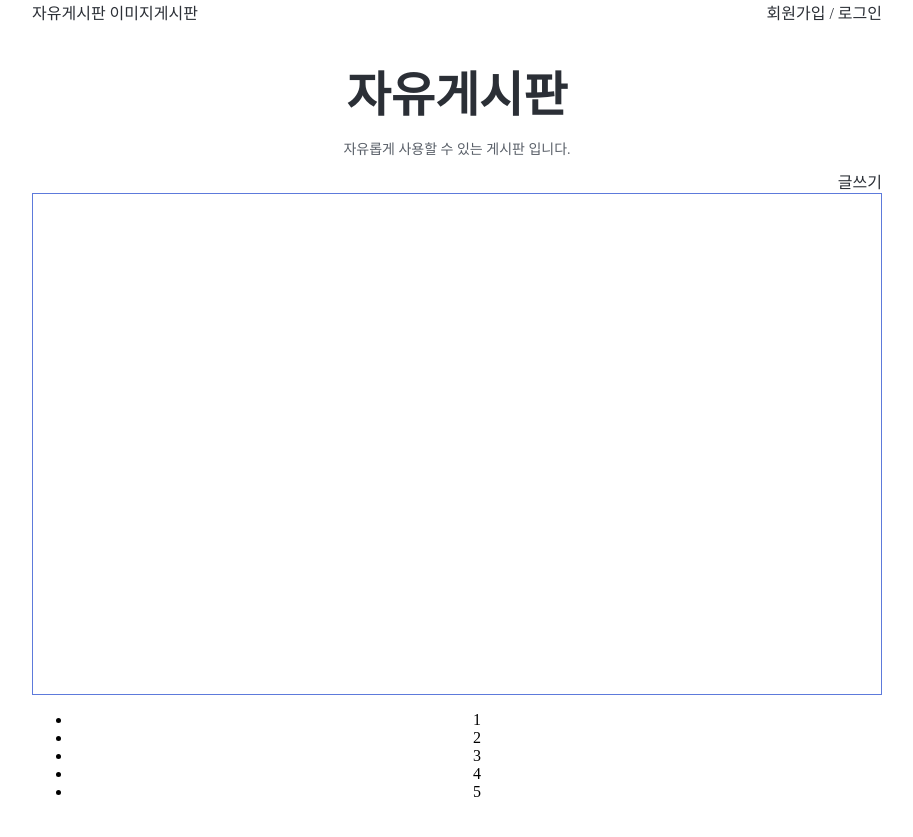
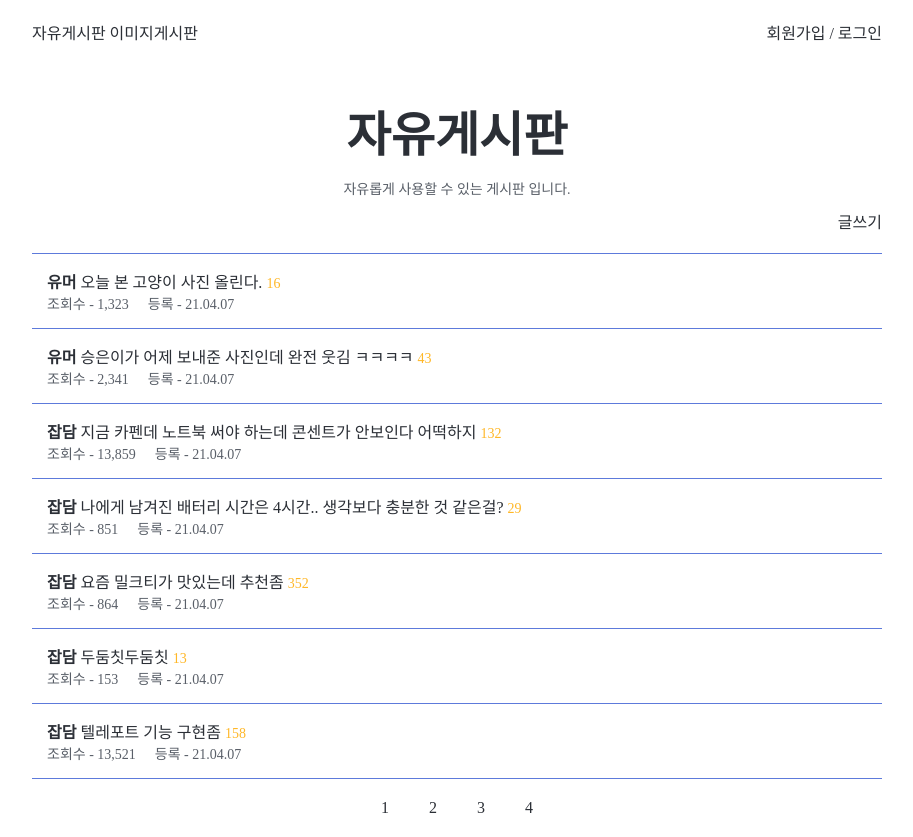
Before and after one commit to yebun91/MakeSimpleBoard, a plain HTML site: page index.html in a window 1280 px wide. Shown: the whole page, without its empty margins (183-1096 px from the left). Drawn offline with Linux system fonts and the light colour scheme.

Commit message:
모양만 만듦

```diff
--- a/index.html
+++ b/index.html
@@ -23,25 +23,113 @@
       </span>
     </span>
   </nav>
-  <head>
+  <head id="head">
     <h1>자유게시판</h1>
     <h2>자유롭게 사용할 수 있는 게시판 입니다.</h2>
   </head>
-  <div class="write">
+  <div id="write">
     <a href="http://">글쓰기</a>
   </div>
-  <div class="list">
-    <div class="test">
-
-    </div>
+  <div id="list">
+    <ul>
+      <li>
+        <div class="listWarp">
+          <div class="listTitle">
+            <a class="listCategory" href="http://">유머</a>
+            <a class="listTitle" href="http://">오늘 본 고양이 사진 올린다.</a>
+            <a class="listComent" href="http://">16</a>
+          </div>
+          <div class="listInfo">
+            <span class="infoPageViwe">조회수 - 1,323</span>
+            <span class="infoDate">등록 - 21.04.07</span>
+          </div>
+        </div>
+      </li>
+      <li>
+        <div class="listWarp">
+          <div class="listTitle">
+            <a class="listCategory" href="http://">유머</a>
+            <a class="listTitle" href="http://">승은이가 어제 보내준 사진인데 완전 웃김 ㅋㅋㅋㅋ</a>
+            <a class="listComent" href="http://">43</a>
+          </div>
+          <div class="listInfo">
+            <span class="infoPageViwe">조회수 - 2,341</span>
+            <span class="infoDate">등록 - 21.04.07</span>
+          </div>
+        </div>
+      </li>
+      <li>
+        <div class="listWarp">
+          <div class="listTitle">
+            <a class="listCategory" href="http://">잡담</a>
+            <a class="listTitle" href="http://">지금 카펜데 노트북 써야 하는데 콘센트가 안보인다 어떡하지</a>
+            <a class="listComent" href="http://">132</a>
+          </div>
+          <div class="listInfo">
+            <span class="infoPageViwe">조회수 - 13,859</span>
+            <span class="infoDate">등록 - 21.04.07</span>
+          </div>
+        </div>
+      </li>
+      <li>
+        <div class="listWarp">
+          <div class="listTitle">
+            <a class="listCategory" href="http://">잡담</a>
+            <a class="listTitle" href="http://">나에게 남겨진 배터리 시간은 4시간.. 생각보다 충분한 것 같은걸?</a>
+            <a class="listComent" href="http://">29</a>
+          </div>
+          <div class="listInfo">
+            <span class="infoPageViwe">조회수 - 851</span>
+            <span class="infoDate">등록 - 21.04.07</span>
+          </div>
+        </div>
+      </li>
+      <li>
+        <div class="listWarp">
+          <div class="listTitle">
+            <a class="listCategory" href="http://">잡담</a>
+            <a class="listTitle" href="http://">요즘 밀크티가 맛있는데 추천좀</a>
+            <a class="listComent" href="http://">352</a>
+          </div>
+          <div class="listInfo">
+            <span class="infoPageViwe">조회수 - 864</span>
+            <span class="infoDate">등록 - 21.04.07</span>
+          </div>
+        </div>
+      </li>
+      <li>
+        <div class="listWarp">
+          <div class="listTitle">
+            <a class="listCategory" href="http://">잡담</a>
+            <a class="listTitle" href="http://">두둠칫두둠칫</a>
+            <a class="listComent" href="http://">13</a>
+          </div>
+          <div class="listInfo">
+            <span class="infoPageViwe">조회수 - 153</span>
+            <span class="infoDate">등록 - 21.04.07</span>
+          </div>
+        </div>
+      </li>
+      <li>
+        <div class="listWarp">
+          <div class="listTitle">
+            <a class="listCategory" href="http://">잡담</a>
+            <a class="listTitle" href="http://">텔레포트 기능 구현좀</a>
+            <a class="listComent" href="http://">158</a>
+          </div>
+          <div class="listInfo">
+            <span class="infoPageViwe">조회수 - 13,521</span>
+            <span class="infoDate">등록 - 21.04.07</span>
+          </div>
+        </div>
+      </li>
+    </ul>
   </div>
-  <ul>
-    <li>1</li>
-    <li>2</li>
-    <li>3</li>
-    <li>4</li>
-    <li>5</li>
+  <ul id="indexs">
+    <a href="http://">1</a>
+    <a href="http://">2</a>
+    <a href="http://">3</a>
+    <a href="http://">4</a>
   </ul>
-
 </body>
 </html>
--- a/style.css
+++ b/style.css
@@ -1,7 +1,7 @@
 :root {
   /* color */
   --background-color: #e7e7e7;
-  --sideBackground-color: #bbc9e2;
+  --sideBackground-color: #dee6f5;
   --black-color: #2b2f36;
   --semiBlack-color: #595f68;
   --blue-color: #5d7adb;
@@ -9,7 +9,7 @@
 
   /* font size */
   --font-large: 48px;
-  --font-medium: 28px;
+  --font-medium: 18px;
   --font-small: 16px;
   --font-micro: 14px;
 
@@ -37,7 +37,7 @@ p {
   color: var(--black-color);
 }
 
-a:link {
+a {
   color: var(--black-color);
   text-decoration: none;
 }
@@ -48,6 +48,19 @@ a:visited {
 a:hover {
   color: var(--blue-color);
   text-decoration: none;
+}
+ul {
+  list-style: none;
+  padding: 0;
+  margin: 0;
+}
+li {
+  padding: 15px;
+  border-bottom: 1px solid var(--blue-color);
+}
+li:hover {
+  background-color: var(--sideBackground-color);
+  transition: all 150ms cubic-bezier(0.59, 0, 0.49, 0.99);
 }
 
 /* 본문설정 */
@@ -60,11 +73,39 @@ body {
 #navbar {
   display: flex;
   justify-content: space-between;
+  padding: 20px 0;
 }
-.write {
+#write {
   text-align: right;
+  padding-bottom: 20px;
 }
-.list {
-  border: 1px solid var(--blue-color);
-  height: 500px;
+#list {
+  text-align: left;
+  border-top: 1px solid var(--blue-color);
+  /* height: 514px; */
 }
+#indexs {
+  width: auto;
+  display: flex;
+  justify-content: center;
+  margin: 20px 0;
+}
+#indexs * {
+  padding: 0 20px;
+}
+.listCategory {
+  font-weight: var(--weight-bold);
+}
+.listComent {
+  color: var(--yellow-color);
+  font-size: var(--font-micro);
+}
+.infoDate {
+  color: var(--semiBlack-color);
+  font-size: var(--font-micro);
+}
+.infoPageViwe {
+  color: var(--semiBlack-color);
+  font-size: var(--font-micro);
+  padding-right: 15px;
+}
```
Also changed, not shown: 게시판 예시.png (added).
